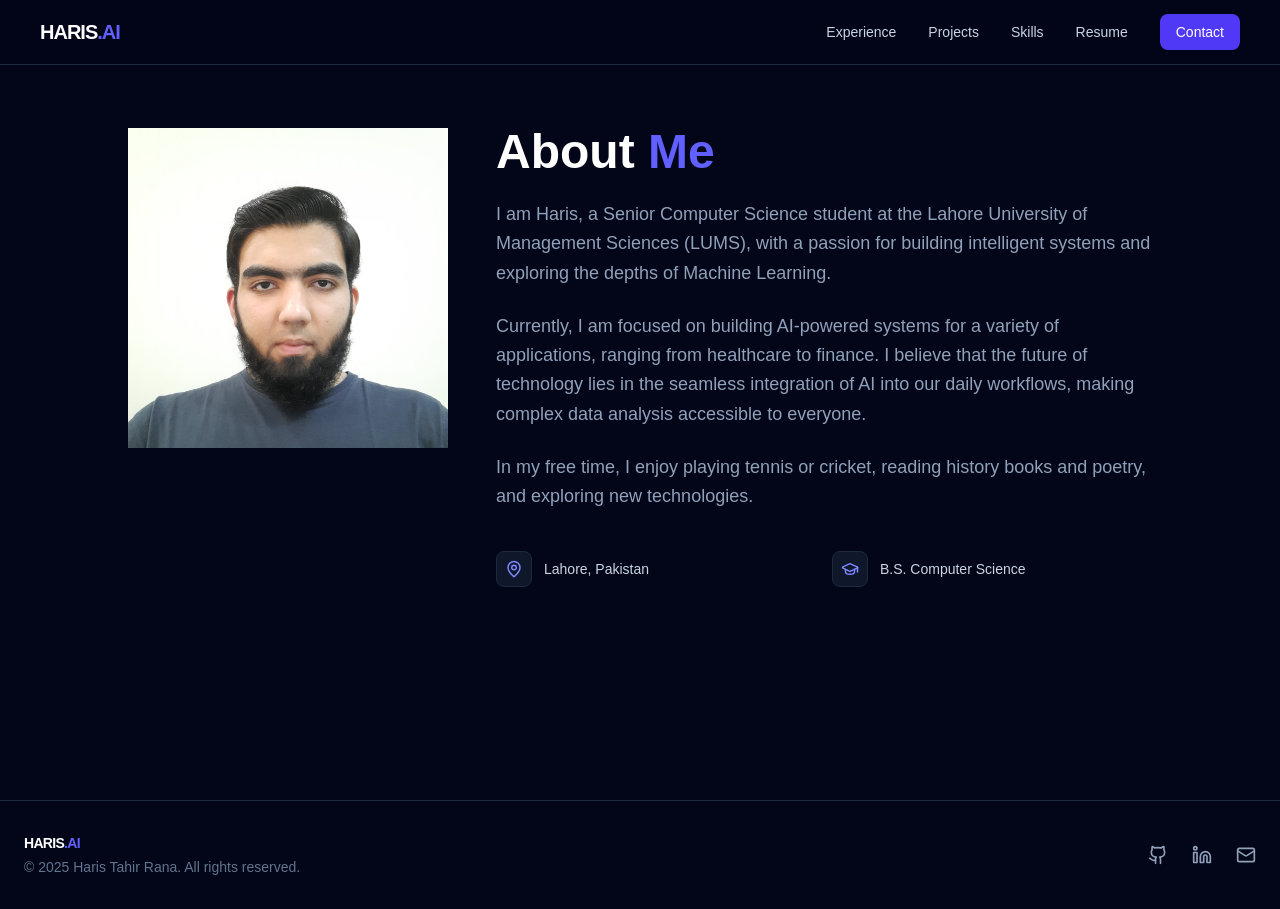
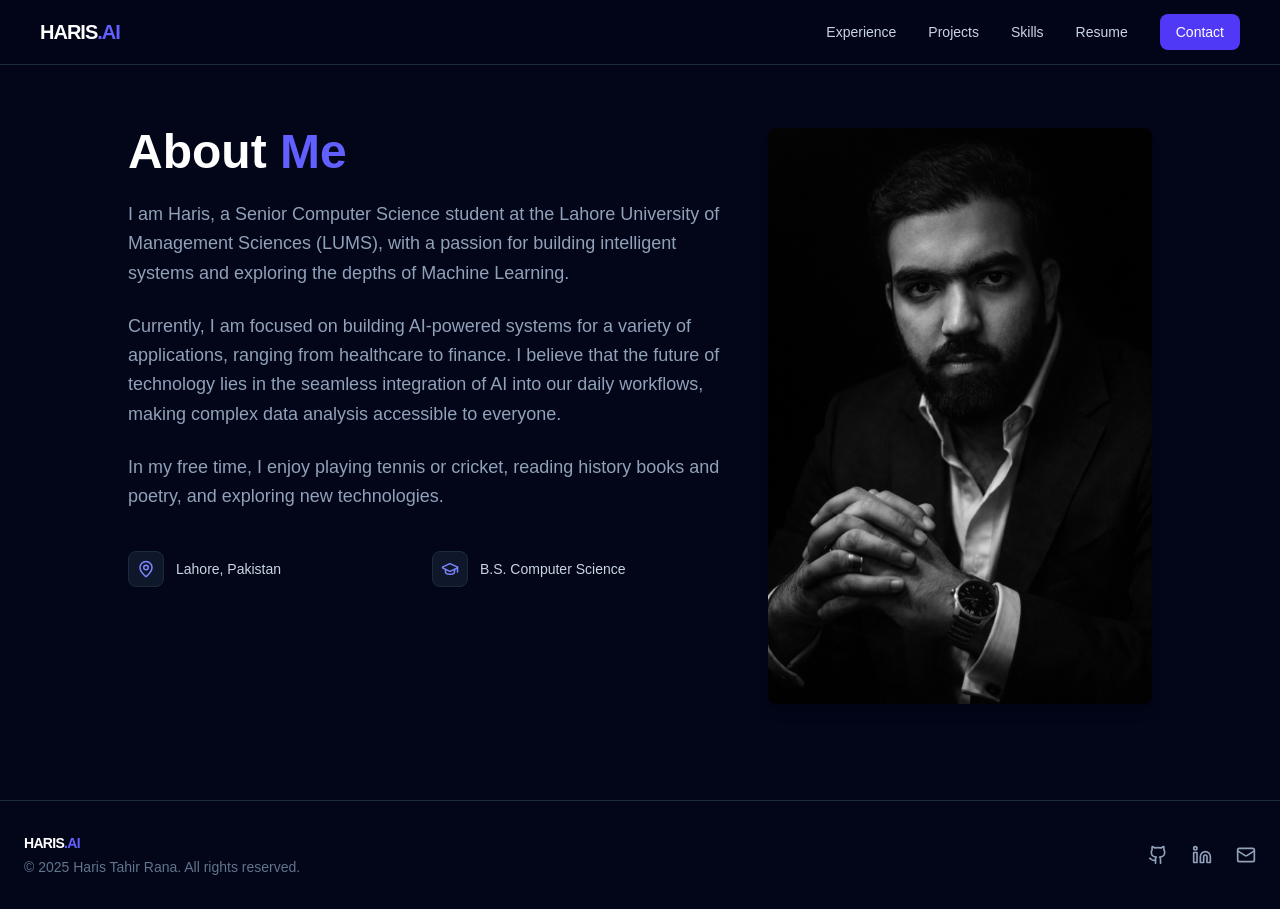
Before and after one commit to HarisTahir2003/portfolio, a Next.js app: page /about in a window 1280 px wide. Built offline with nearby package versions, Linux system fonts and the light colour scheme.

Commit message:
added major features in projects screen

```diff
--- a/src/app/about/page.tsx
+++ b/src/app/about/page.tsx
@@ -1,28 +1,13 @@
 import Image from "next/image";
-import { User, MapPin, GraduationCap } from "lucide-react";
+import { MapPin, GraduationCap } from "lucide-react";
 
 export default function AboutPage() {
   return (
     <main className="min-h-screen pt-32 pb-16 px-6 bg-slate-950 text-slate-50">
       <div className="max-w-5xl mx-auto">
-        <div className="flex flex-col md:flex-row gap-12 items-center md:items-start">
+        <div className="flex flex-col md:flex-row gap-12 items-start">
 
-          {/* Left Side: Profile Photo */}
-          <div className="relative w-64 h-64 md:w-80 md:h-80 flex-shrink-0">
-            <div className="absolute inset-0 rounded-full border-2 border-indigo-500 translate-x-4 translate-y-4 -z-10" />
-
-            <div className="w-full h-full rounded-full overflow-hidden bg-slate-800 border border-slate-700">
-              <Image
-                src="/profile.jpeg"
-                alt="Haris Profile Photo"
-                fill
-                className="object-cover transition-transform duration-500 hover:scale-110"
-                priority
-              />
-            </div>
-          </div>
-
-          {/* Right Side: Description (No changes here) */}
+          {/* Left Side: Description */}
           <div className="flex-1 text-center md:text-left">
             <h2 className="text-4xl md:text-5xl font-bold mb-6 text-white">
               About <span className="text-indigo-500">Me</span>
@@ -60,6 +45,18 @@ export default function AboutPage() {
             </div>
           </div>
 
+          {/* Right Side: Rectangular Profile Image */}
+          <div className="relative w-full max-w-sm flex-shrink-0 aspect-[2/3]">
+            <Image
+              src="/img.jpg"
+              alt="Haris Profile Photo"
+              fill
+              className="rounded-lg object-cover shadow-lg transition-transform duration-500 hover:scale-105"
+              priority
+            />
+          </div>
+
+
         </div>
       </div>
     </main>
```
Also changed, not shown: public/img.jpg (added), public/profile.jpeg (deleted).
